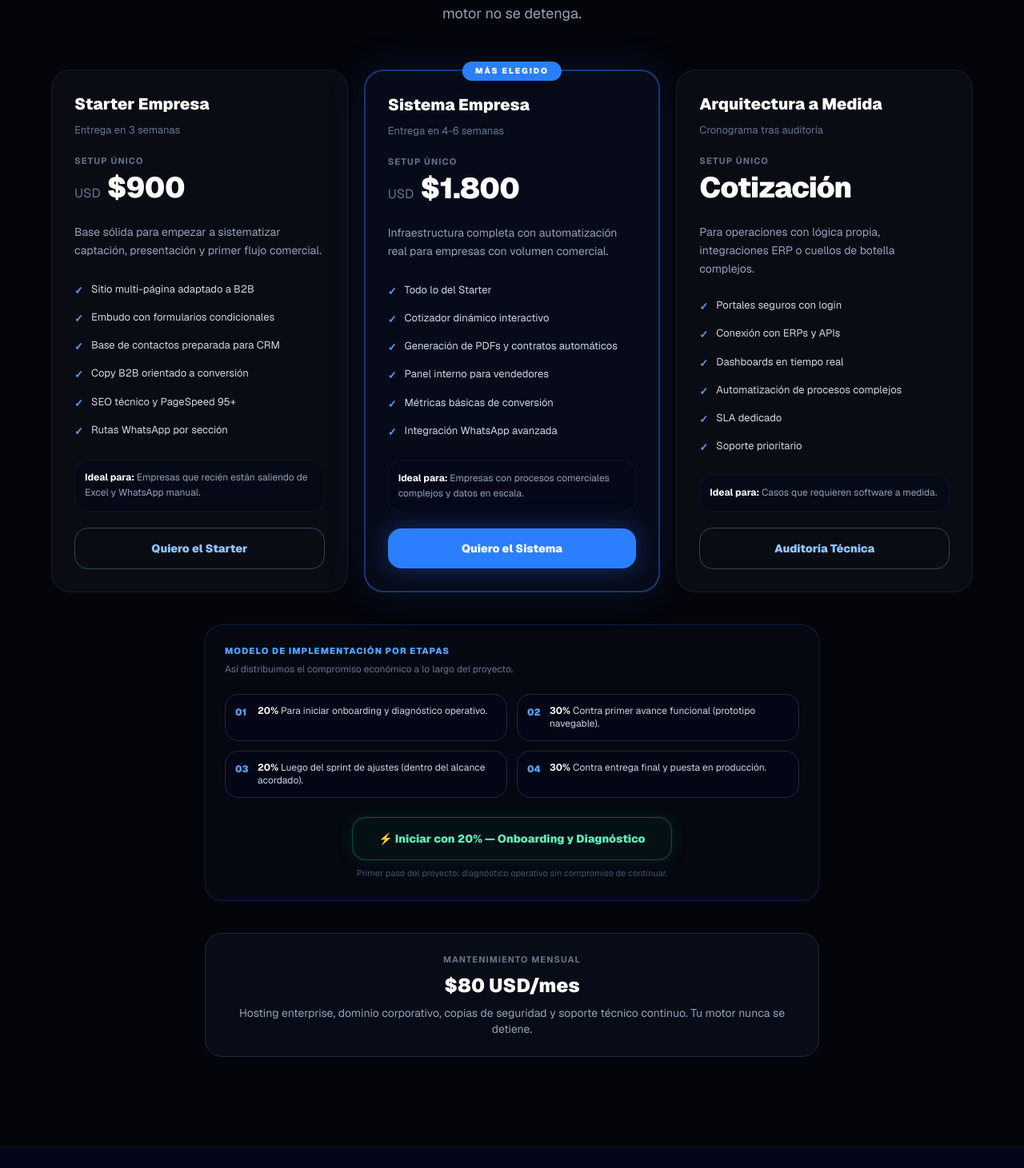
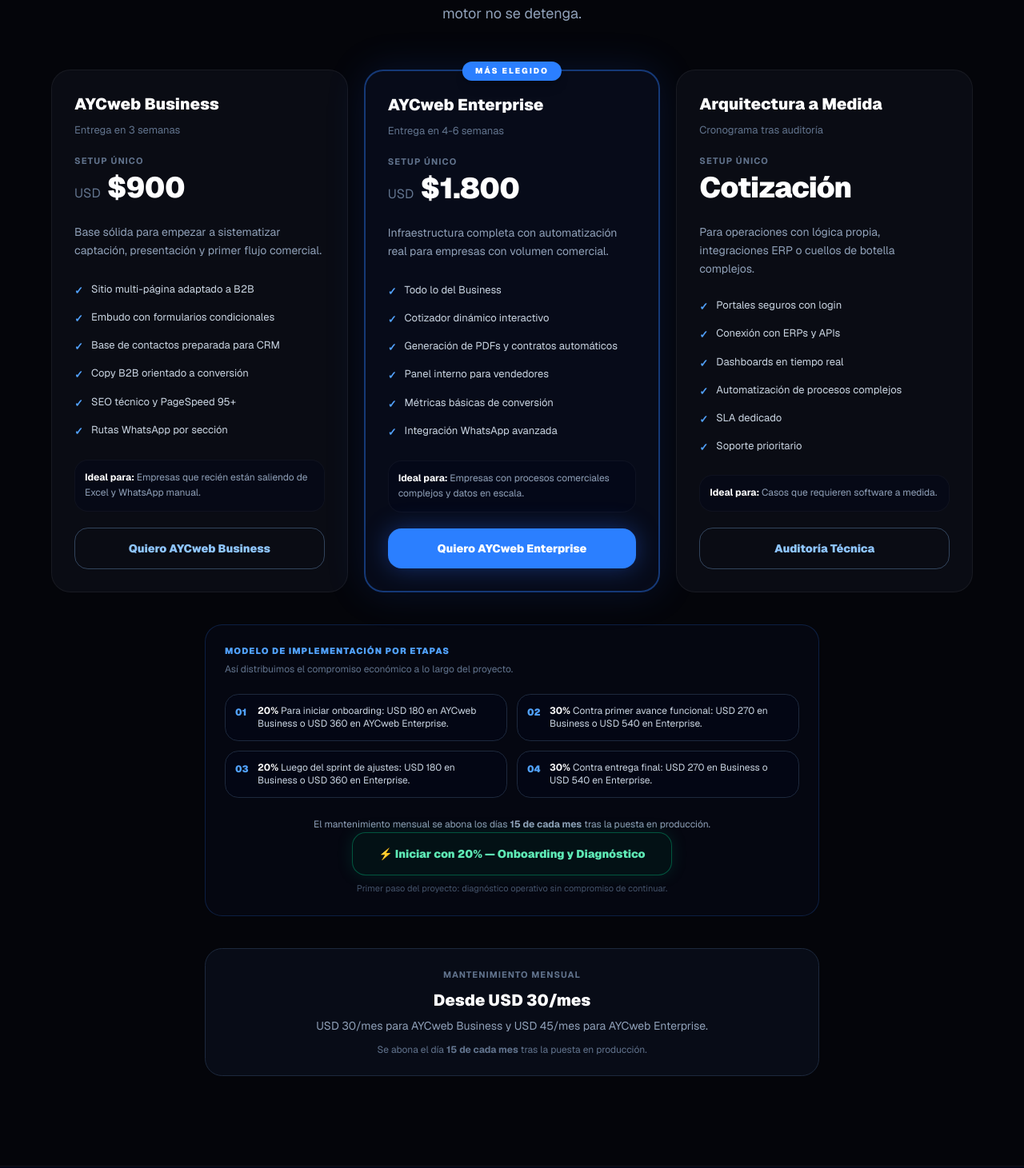
Before and after one commit to oscaramarilla/aycweb, a Next.js app: page /empresas/empresas in a window 1280 px wide. Shown: the part 2049-3510 px from the top of the page at 80% size. Built offline with nearby package versions, Linux system fonts and the light colour scheme.

Commit message:
refactor(pricing): unificar nomenclatura corporativa (Start, Business, Enterprise) y estandarizar cobro B2B por hitos

```diff
--- a/app/(funnels)/precios/page.tsx
+++ b/app/(funnels)/precios/page.tsx
@@ -8,13 +8,13 @@ const whatsappNumber = WHATSAPP_NUMBER;
 
 const TIERS = {
   empresa: {
-    label: "Tier Empresarial",
+    label: "AYCweb Business / Enterprise",
     accent: "lime",
     description: "Motores que reemplazan procesos manuales enteros y recuperan horas-hombre cada semana.",
-    maintenance: "$80 USD/mes",
+    maintenance: "Desde $30 USD/mes",
     plans: [
       {
-        name: "Embudo Comercial Corporativo",
+        name: "AYCweb Business",
         price: "$900",
         subtitle: "Entrega en 3 semanas",
         features: [
@@ -26,12 +26,12 @@ const TIERS = {
         ideal: "Manufactureras, clínicas, agroindustria, distribuidoras y hospitales.",
       },
       {
-        name: "Motor Operativo",
+        name: "AYCweb Enterprise",
         price: "$1.800",
         subtitle: "Entrega en 4-6 semanas",
         badge: "MÁS ELEGIDO",
         features: [
-          "Todo lo del Embudo Comercial Corporativo",
+          "Todo lo de AYCweb Business",
           "Cotizador dinámico interactivo",
           "Generación de PDFs y contratos automáticos",
           "Panel de métricas y flujo interno para vendedores",
@@ -53,10 +53,10 @@ const TIERS = {
     ],
   },
   profesional: {
-    label: "Tier Profesional",
+    label: "AYCweb Start",
     accent: "sky",
     description: "Sistemas que captan pacientes, clientes y proyectos sin que vos levantes el teléfono.",
-    maintenance: "$25 USD/mes",
+    maintenance: "$15 USD/mes",
     plans: [
       {
         name: "Presencia & Captación",
--- a/app/[lang]/(marketing)/empresas/page.tsx
+++ b/app/[lang]/(marketing)/empresas/page.tsx
@@ -49,7 +49,7 @@ export const metadata: Metadata = {
 
 const PLANES = [
   {
-    nombre: "Starter Empresa",
+    nombre: "AYCweb Business",
     precio: "$900",
     entrega: "Entrega en 3 semanas",
     tagline:
@@ -63,17 +63,17 @@ const PLANES = [
       "Rutas WhatsApp por sección",
     ],
     ideal: "Empresas que recién están saliendo de Excel y WhatsApp manual.",
-    cta: "Quiero el Starter",
+    cta: "Quiero AYCweb Business",
     badge: null,
   },
   {
-    nombre: "Sistema Empresa",
+    nombre: "AYCweb Enterprise",
     precio: "$1.800",
     entrega: "Entrega en 4-6 semanas",
     tagline:
       "Infraestructura completa con automatización real para empresas con volumen comercial.",
     features: [
-      "Todo lo del Starter",
+      "Todo lo del Business",
       "Cotizador dinámico interactivo",
       "Generación de PDFs y contratos automáticos",
       "Panel interno para vendedores",
@@ -81,7 +81,7 @@ const PLANES = [
       "Integración WhatsApp avanzada",
     ],
     ideal: "Empresas con procesos comerciales complejos y datos en escala.",
-    cta: "Quiero el Sistema",
+    cta: "Quiero AYCweb Enterprise",
     badge: "MÁS ELEGIDO",
   },
   {
@@ -105,8 +105,9 @@ const PLANES = [
 ] as const;
 
 const PLANES_ONBOARDING = [
-  { nombre: "Onboarding Starter — 20% inicial", precio: "$180" },
-  { nombre: "Onboarding Sistema Empresa — 20% inicial", precio: "$360" },
+  { nombre: "AYCweb Start - Activación (USD 60)", precio: "$60" },
+  { nombre: "AYCweb Business - Anticipo 20% (USD 180)", precio: "$180" },
+  { nombre: "AYCweb Enterprise - Anticipo 20% (USD 360)", precio: "$360" },
 ];
 
 const SECTORES = [
@@ -317,10 +318,26 @@ export default function ProductosPage({ params }: { params?: { lang?: string } }
             <p className="text-[12px] text-slate-500 mb-5">Así distribuimos el compromiso económico a lo largo del proyecto.</p>
             <div className="grid grid-cols-1 sm:grid-cols-2 gap-3 mb-6">
               {[
-                { num: "01", pct: "20%", desc: "Para iniciar onboarding y diagnóstico operativo." },
-                { num: "02", pct: "30%", desc: "Contra primer avance funcional (prototipo navegable)." },
-                { num: "03", pct: "20%", desc: "Luego del sprint de ajustes (dentro del alcance acordado)." },
-                { num: "04", pct: "30%", desc: "Contra entrega final y puesta en producción." },
+                {
+                  num: "01",
+                  pct: "20%",
+                  desc: "Para iniciar onboarding: USD 180 en AYCweb Business o USD 360 en AYCweb Enterprise.",
+                },
+                {
+                  num: "02",
+                  pct: "30%",
+                  desc: "Contra primer avance funcional: USD 270 en Business o USD 540 en Enterprise.",
+                },
+                {
+                  num: "03",
+                  pct: "20%",
+                  desc: "Luego del sprint de ajustes: USD 180 en Business o USD 360 en Enterprise.",
+                },
+                {
+                  num: "04",
+                  pct: "30%",
+                  desc: "Contra entrega final: USD 270 en Business o USD 540 en Enterprise.",
+                },
               ].map((e) => (
                 <div key={e.num} className="flex items-start gap-3 rounded-xl border border-slate-800 bg-slate-950/50 p-3">
                   <span className="text-blue-400 font-black text-xs mt-0.5 w-4 flex-shrink-0">{e.num}</span>
@@ -328,6 +345,9 @@ export default function ProductosPage({ params }: { params?: { lang?: string } }
                 </div>
               ))}
             </div>
+            <p className="text-[12px] text-slate-400 mt-4 text-center">
+              El mantenimiento mensual se abona los días <strong>15 de cada mes</strong> tras la puesta en producción.
+            </p>
             <div className="text-center">
               <CheckoutForm
                 planes={PLANES_ONBOARDING}
@@ -343,9 +363,12 @@ export default function ProductosPage({ params }: { params?: { lang?: string } }
             <div className="text-[11px] uppercase tracking-widest text-slate-500 font-bold mb-2">
               Mantenimiento mensual
             </div>
-            <div className="text-2xl font-black text-white mb-2">$80 USD/mes</div>
-            <p className="text-sm text-slate-400">
-              Hosting enterprise, dominio corporativo, copias de seguridad y soporte técnico continuo. Tu motor nunca se detiene.
+            <div className="text-xl font-black text-white mb-2">Desde USD 30/mes</div>
+            <p className="text-sm text-slate-400 mb-3">
+              USD 30/mes para AYCweb Business y USD 45/mes para AYCweb Enterprise.
+            </p>
+            <p className="text-xs text-slate-500">
+              Se abona el día <strong>15 de cada mes</strong> tras la puesta en producción.
             </p>
           </div>
         </div>
--- a/app/[lang]/(marketing)/profesionales/page.tsx
+++ b/app/[lang]/(marketing)/profesionales/page.tsx
@@ -5,13 +5,13 @@ import { CheckoutForm } from "@/components/checkout/CheckoutForm";
 
 // Planes disponibles para el checkout directo de profesionales
 const PLANES_PROF = [
-  { nombre: "Activación AYCweb Start", precio: "$60" },
+  { nombre: "AYCweb Start - Activación (USD 60)", precio: "$60" },
 ];
 
 export const metadata: Metadata = {
   title: "Sistema Automático de Agenda para Profesionales | AYCweb Paraguay",
   description:
-    "Dejá de gestionar tu agenda por WhatsApp. Configuramos tu sistema de captación automática, filtro de consultas y enlace de agenda por USD 50 único. Mantenimiento por USD 10/mes.",
+    "Dejá de gestionar tu agenda por WhatsApp. Configuramos tu sistema de captación automática, filtro de consultas y enlace de agenda por USD 60 único. Mantenimiento por USD 15/mes pagadero el 15 de cada mes.",
   keywords: [
     "agenda online automática profesionales paraguay",
     "sistema captación digital profesionales",
@@ -25,7 +25,7 @@ export const metadata: Metadata = {
   openGraph: {
     title: "Sistema Automático de Agenda para Profesionales | AYCweb Paraguay",
     description:
-      "Tu agenda no necesita más mensajes sueltos en WhatsApp. Necesita un sistema automático. Setup por USD 50 + mantenimiento USD 10/mes.",
+      "Tu agenda no necesita más mensajes sueltos en WhatsApp. Necesita un sistema automático. Setup por USD 60 + mantenimiento USD 15/mes (el 15 de cada mes).",
     url: "https://aycweb.com/es/profesionales",
     siteName: "AYCweb",
     images: [
@@ -43,7 +43,7 @@ export const metadata: Metadata = {
     card: "summary_large_image",
     title: "Sistema Automático de Agenda para Profesionales | AYCweb Paraguay",
     description:
-      "Tu agenda no necesita más mensajes sueltos en WhatsApp. Necesita un sistema automático. USD 50 setup + USD 10/mes.",
+      "Tu agenda no necesita más mensajes sueltos en WhatsApp. Necesita un sistema automático. USD 60 setup + USD 15/mes (el 15 de cada mes).",
     images: ["/og-image.jpg"],
   },
 };
@@ -195,7 +195,7 @@ export default function ProfesionalesPage({ params }: { params?: { lang?: string
                 </p>
                 <div className="flex items-start gap-2 bg-emerald-950/30 border border-emerald-500/20 rounded-lg px-3 py-2.5 mb-4 text-[12px] text-emerald-300">
                   <span className="flex-shrink-0">🎁</span>
-                  <p><strong>Pagando con USDT (Cripto):</strong> el primer mes de mantenimiento (USD 10) queda 100% bonificado.</p>
+                  <p><strong>Pagando con USDT (Cripto):</strong> el primer mes de mantenimiento (USD 15) queda 100% bonificado.</p>
                 </div>
                 <div className="border-b border-slate-800 pb-4 mb-3" />
 
@@ -219,10 +219,13 @@ export default function ProfesionalesPage({ params }: { params?: { lang?: string
                 </span>
 
                 <div className="flex items-end gap-2 mb-1">
-                  <span className="text-5xl font-black text-white">$10</span>
+                  <span className="text-5xl font-black text-white">$15</span>
                   <span className="text-slate-400 text-sm mb-2">USD / mes</span>
                 </div>
                 <h3 className="text-xl font-bold text-white mb-2">Mantenimiento</h3>
+                <p className="text-slate-400 text-sm mb-3 text-[12px] text-emerald-300 bg-emerald-950/20 border border-emerald-500/20 rounded-lg px-3 py-2">
+                  💳 Pagadero el <strong>15 de cada mes</strong> — Renovación automática.
+                </p>
                 <p className="text-slate-400 text-sm mb-6 border-b border-slate-800 pb-6">
                   Tu sistema sigue online, actualizado y con soporte técnico disponible mientras seguís operando.
                 </p>
@@ -243,10 +246,10 @@ export default function ProfesionalesPage({ params }: { params?: { lang?: string
           <div className="bg-emerald-950/30 border border-emerald-500/20 rounded-2xl p-5 flex flex-col sm:flex-row items-center justify-between gap-4 mb-10">
             <div>
               <p className="text-emerald-300 font-bold text-sm">Costo total al arrancar</p>
-              <p className="text-slate-400 text-xs">Setup único + primer mes de mantenimiento incluido</p>
+              <p className="text-slate-400 text-xs">Setup único ($60) + primer mes de mantenimiento ($15)</p>
             </div>
             <div className="flex items-end gap-1">
-              <span className="text-3xl font-black text-white">$60</span>
+              <span className="text-3xl font-black text-white">$75</span>
               <span className="text-slate-400 text-sm mb-1">USD total</span>
             </div>
           </div>
--- a/lib/config/legal.ts
+++ b/lib/config/legal.ts
@@ -1,5 +1,5 @@
 export const LEGAL_INFO = {
-  razonSocial: "AYCweb — Operador Personal Calificado",
+  razonSocial: "AYCweb / One Person Company",
   titular: "Oscar Amarilla",
   ruc: "4499507-5",
   direccion: "Asunción, Paraguay",
```
Also changed, not shown: app/[lang]/(marketing)/onboarding/page.tsx (+47 -0 lines).
